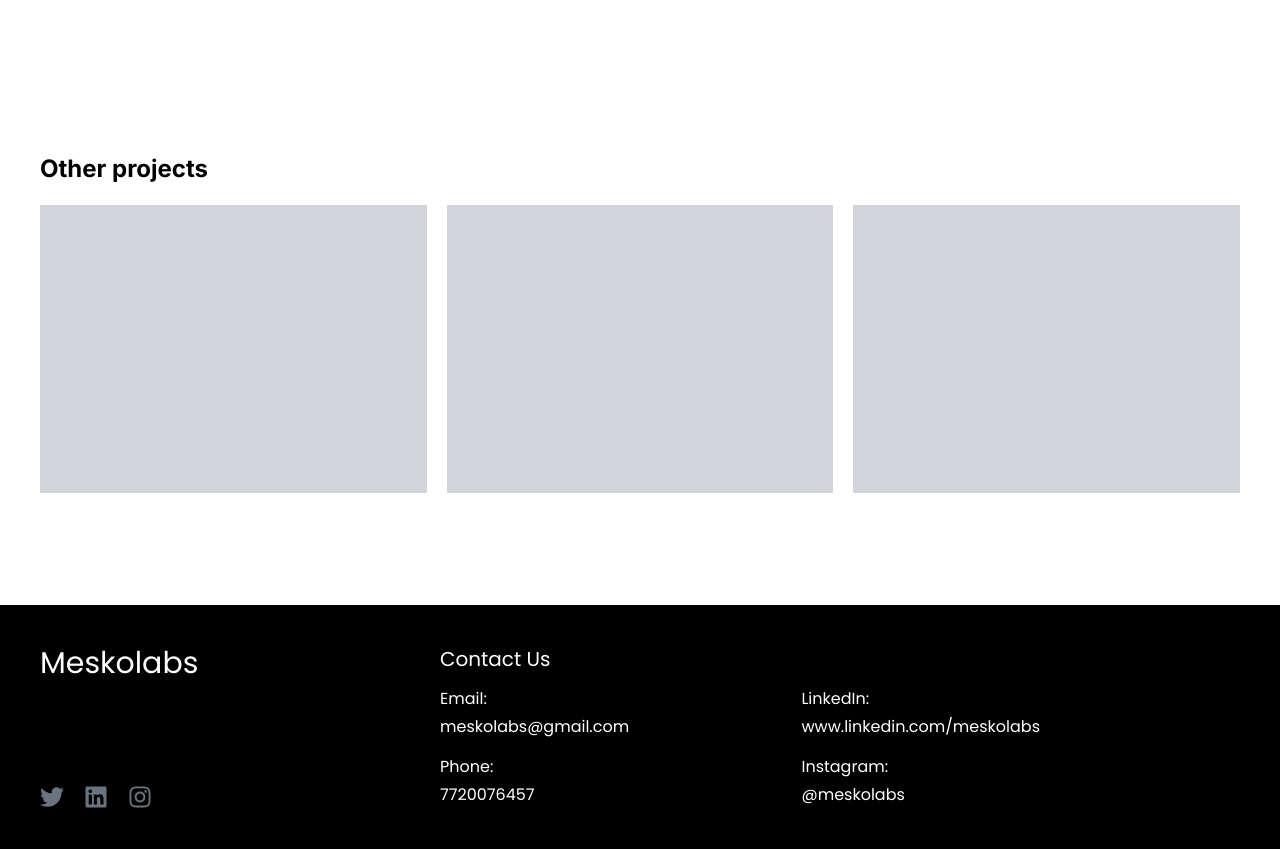
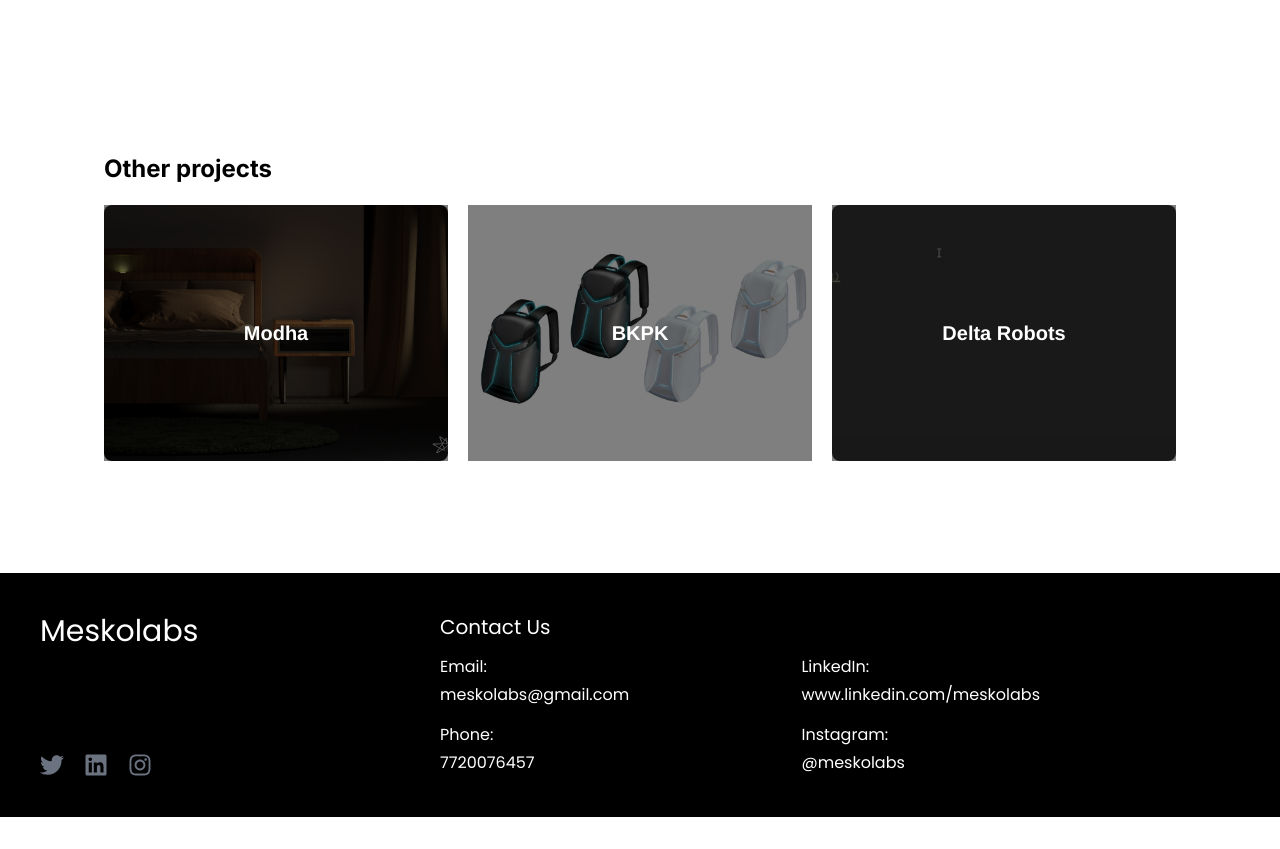
Before and after one commit to quoppo/meskolabs-web, a Next.js app: page /dlvr-ease in a window 1280 px wide. Shown: the part 10000-10849 px from the top of the page. After the commit the page ends 10817 px from the top, so only its background shows below. Built offline with nearby package versions, Linux system fonts and the light colour scheme.

Commit message:
Other Projects card & navigation updated

```diff
--- a/components/Bkpk/BkpkProjectBrief.tsx
+++ b/components/Bkpk/BkpkProjectBrief.tsx
@@ -24,7 +24,7 @@ const BkpkProjectBrief: React.FC = () => {
         </p>
       </div>
       <div className="px-10 sm:px-24 leading-8 font-poppins">
-        <h5 className="text-xl sm:text-2xl font-medium font-sans">
+        <h5 className="text-xl sm:text-2xl font-medium">
           Key Features and Innovations
         </h5>
         <div>
--- a/components/Footer2.tsx
+++ b/components/Footer2.tsx
@@ -1,5 +1,5 @@
 import React from "react";
-import { FaFacebook, FaLinkedin, FaInstagram, FaYoutube } from "react-icons/fa";
+import { FaTwitter, FaLinkedin, FaInstagram } from "react-icons/fa";
 
 const Footer2: React.FC = () => {
   return (
@@ -11,14 +11,13 @@ const Footer2: React.FC = () => {
         <div className="flex flex-col justify-between gap-1 lg:w-1/3">
           <h2 className="text-3xl">Site Name</h2>
           <div className="flex gap-5 text-gray-500 text-xs px-2">
-            <FaFacebook size={24} />
-            <FaLinkedin size={24} />
-            <FaYoutube size={24} />
-            <FaInstagram size={24} />
+          <a href="https://x.com/meskolabs" target="_blank" rel="noopener noreferrer"><FaTwitter size={24} /></a>
+          <a href="https://www.linkedin.com/company/meskolabs/" target="_blank"><FaLinkedin size={24} /></a>
+          <a href="https://www.instagram.com/meskolabs" target="_blank" rel="noopener noreferrer"><FaInstagram size={24} /></a>
           </div>
         </div>
         <div className="flex flex-col gap-3 lg:w-2/4">
-          <div className="flex gap-3 sm:gap-5 justify-between">
+          <div className="flex gap-3 sm:gap-5 justify-between text-center">
             <div>
               <div className="flex flex-col gap-3">
                 <p className="text-xl">Topic</p>
--- a/components/Home/FooterHeading.tsx
+++ b/components/Home/FooterHeading.tsx
@@ -6,7 +6,7 @@ const FooterHeading: React.FC = () => {
         <h2 className="text-4xl font-inter font-semibold">Heading</h2>
         <p className="text-lg font-inter text-gray-500">Plus a subheading for your site’s footer</p>
         <div>
-        <button className="bg-black text-white p-2.5 text-xs rounded-lg mt-1 px-5 font-inter font-semibold">
+        <button className="bg-black text-white p-2 px-5 text-xs rounded-lg hover:bg-white hover:text-black border-2 border-black font-inter font-semibold">
           Button
         </button>
       </div>
--- a/components/common/OtherProjects.tsx
+++ b/components/common/OtherProjects.tsx
@@ -1,13 +1,92 @@
 import React from "react";
+import Image from "next/image";
+import { useRouter } from "next/router";
+import modhaProject from "../../public/assets/modha-project.png";
+import bkpkProject from "../../public/assets/bkpkProject.jpg";
+import dlvrEase from "../../public/assets/dlvrEase.jpeg";
+import deltaRobots from "../../public/assets/deltaRobots.png";
 
-const OtherProjects: React.FC = () => {
+interface OtherProjectsProps {
+  modha?: boolean;
+  bkpk?: boolean;
+  dlvr?: boolean;
+  deltaRobot?: boolean;
+}
+
+const OtherProjects: React.FC<OtherProjectsProps> = ({
+  modha = false,
+  bkpk = false,
+  dlvr = false,
+  deltaRobot = false,
+}) => {
+  const router = useRouter();
+
+  const handleProjectClick = (path: string) => {
+    router.push(path);
+  };
+
   return (
     <div className="p-10 pb-28">
-      <p className="text-2xl py-5 font-semibold font-inter text-center lg:text-left">Other projects</p>
-      <div className="grid grid-cols-1 lg:grid-cols-3 gap-5">
-        <div className="p-32 sm:p-36 bg-gray-300"></div>
-        <div className="p-32 sm:p-36 bg-gray-300"></div>
-        <div className="p-32 sm:p-36 bg-gray-300"></div>
+      <p className="text-2xl py-5 font-semibold font-inter text-center lg:text-left px-16">
+        Other projects
+      </p>
+      <div className="grid grid-cols-1 lg:grid-cols-3 gap-5 px-16">
+        {modha && (
+          <div className="relative cursor-pointer h-64" onClick={() => handleProjectClick("/modha-project")}>
+            <div className="absolute inset-0 flex items-center justify-center z-10 text-xl font-semibold bg-black bg-opacity-50 text-white">
+              Modha
+            </div>
+            <Image
+              src={modhaProject}
+              alt="modha-project-image"
+              layout="fill"
+              objectFit="cover"
+              className="rounded-lg"
+            />
+          </div>
+        )}
+        {bkpk && (
+          <div className="relative cursor-pointer h-64" onClick={() => handleProjectClick("/bkpk")}>
+            <div className="absolute inset-0 flex items-center justify-center z-10 text-xl font-semibold bg-black bg-opacity-50 text-white">
+              BKPK
+            </div>
+            <Image
+              src={bkpkProject}
+              alt="bkpk-project-image"
+              layout="fill"
+              objectFit="cover"
+              className="rounded-lg"
+            />
+          </div>
+        )}
+        {dlvr && (
+          <div className="relative cursor-pointer h-64" onClick={() => handleProjectClick("/dlvr-ease")}>
+            <div className="absolute inset-0 flex items-center justify-center z-10 text-xl font-semibold bg-black bg-opacity-50 text-white">
+              DLVR Ease
+            </div>
+            <Image
+              src={dlvrEase}
+              alt="dlvr-ease-project-image"
+              layout="fill"
+              objectFit="cover"
+              className="rounded-lg"
+            />
+          </div>
+        )}
+        {deltaRobot && (
+          <div className="relative cursor-pointer h-64" onClick={() => handleProjectClick("/")}>
+            <div className="absolute inset-0 flex items-center justify-center z-10 text-xl font-semibold bg-black bg-opacity-50 text-white">
+              Delta Robots
+            </div>
+            <Image
+              src={deltaRobots}
+              alt="delta-robots-project-image"
+              layout="fill"
+              objectFit="cover"
+              className="rounded-lg"
+            />
+          </div>
+        )}
       </div>
     </div>
   );
--- a/pages/bkpk.tsx
+++ b/pages/bkpk.tsx
@@ -11,7 +11,7 @@ const Bkpk: React.FC = () => {
       <BkpkMain />
       <BkpkProjectBrief />
       <BkpkSolution />
-      <OtherProjects />
+      <OtherProjects deltaRobot={true} dlvr={true} modha={true}/>
       <Footer2 />
     </div>
   );
--- a/pages/dlvr-ease.tsx
+++ b/pages/dlvr-ease.tsx
@@ -14,7 +14,7 @@ const DlvrEase: React.FC = () => {
       <DlvrIdeation />
       <DlvrSolution />
       <DlvrOther />
-      <OtherProjects />
+      <OtherProjects modha={true} deltaRobot={true} bkpk={true}/>
     </div>
   );
 };
--- a/pages/modha-project.tsx
+++ b/pages/modha-project.tsx
@@ -13,7 +13,7 @@ const ModhaProject: React.FC = () => {
       <ModhaImageSection />
       <ModhaSolution />
       <div className="sm:py-16 pb:20">
-        <OtherProjects />
+        <OtherProjects deltaRobot={true} dlvr={true} bkpk={true}/>
       </div>
     </div>
   );
```
